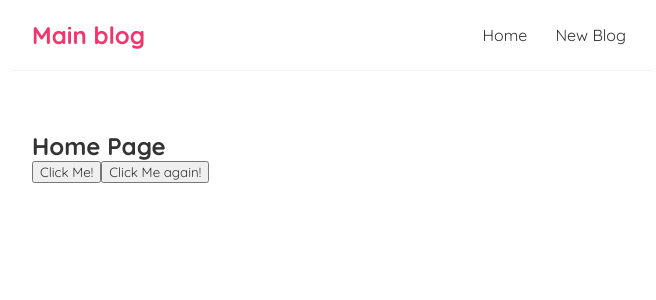
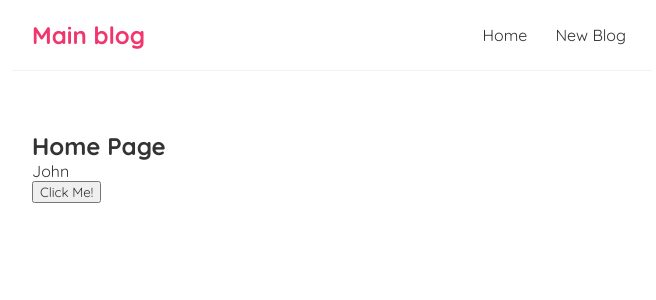
Before and after one commit to GabrielMerinoUCA/ReactJS, a React (Create React App) app: page / in a window 1280 px wide. Shown: the top 300 px of the page, without its empty margins (308-964 px from the left). Built offline with nearby package versions, Linux system fonts and the light colour scheme.

Commit message:
Seventh React tutorial finished

```diff
--- a/src/Home.js
+++ b/src/Home.js
@@ -1,18 +1,18 @@
+import {useState} from "react"
+
 const Home = () => {
+    const [name, setName] = useState("John");
 
-    const clickHandler = (e) => {
-        console.log("Hello world", e);
+    const clickHandler = () => {
+        setName("N/a");
     }
 
-    const secondClickHandler = (name, e) => {
-        console.log("Hello " + name, e)
-    }
 
     return (
         <div className="home">
             <h2>Home Page</h2>
+            <p>{name}</p>
             <button onClick={clickHandler}>Click Me!</button>
-            <button onClick={(e) => secondClickHandler("name", e)}>Click Me again!</button>
         </div>
      );
 }
```
